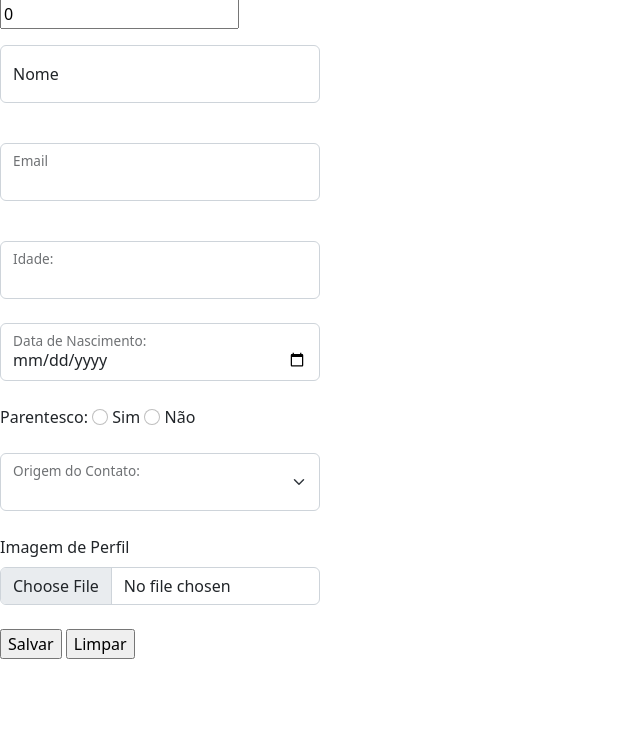
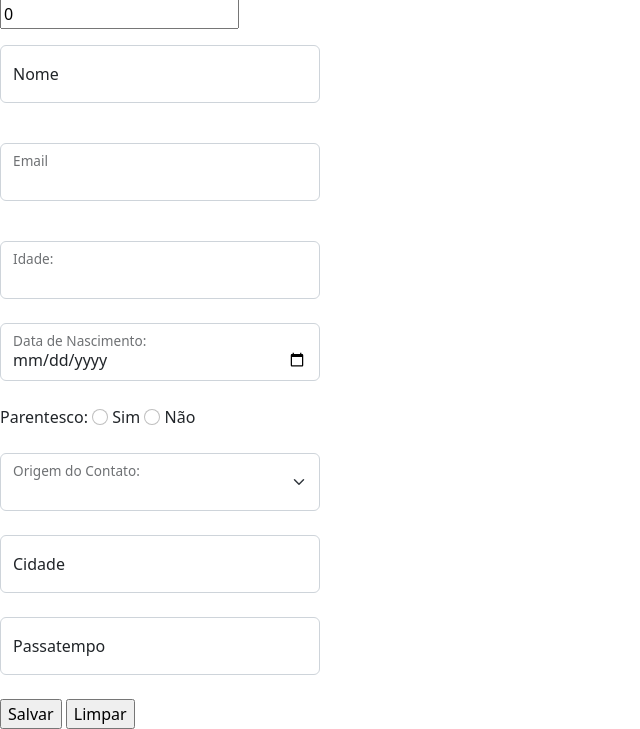
Before and after one commit to forever-prata/Agenda-BancoDeDados-DevWEB, a PHP site: page /cadastrar.php in a window 1280 px wide. Shown: the part 142-871 px from the top of the page, without its empty margins (0-640 px from the left). Before the commit the page ends 801 px from the top, so only its background shows below. Run offline with PHP 8.4, Linux system fonts and the light colour scheme.

Commit message:
Add files via upload
new fields added

```diff
--- a/cadastrar.php
+++ b/cadastrar.php
@@ -94,9 +94,14 @@ if ($acao == "editar"){
                     <label for="select">Origem do Contato:</label>
                 </div>
                     <br>
-                <div>
-                    <label for="imagem" class="form-label">Imagem de Perfil</label>
-                    <input class="form-control" name="img" type="file" id="formFile">
+                <div class="form-floating">
+                    <input type="text" id="cidade" name="cidade" class="form-control" placeholder="cidade" value=<?php if(isset($usuario)) echo $usuario["cidade"]?>>
+                    <label for="cidade">Cidade</label>
+                </div>
+                    <br>
+                <div class="form-floating">
+                    <input type="text" id="passatempo" name="passatempo" class="form-control" placeholder="passatempto" value=<?php if(isset($usuario)) echo $usuario["passatempo"]?>>
+                    <label for="passatempo">Passatempo</label>
                 </div>
                     <br>
                 <input type="submit" value="Salvar" name="acao">
```
Also changed, not shown: acaobd.php (+6 -2 lines).
